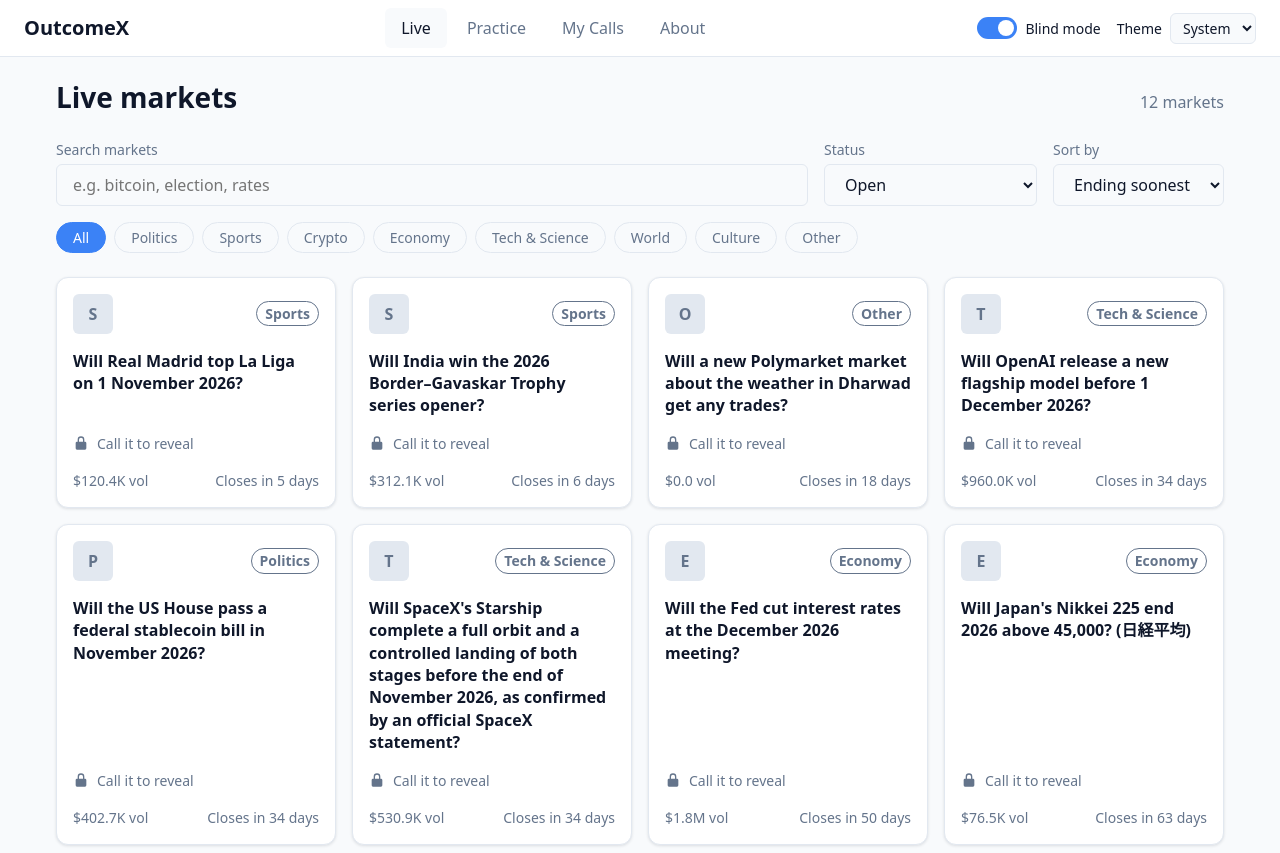
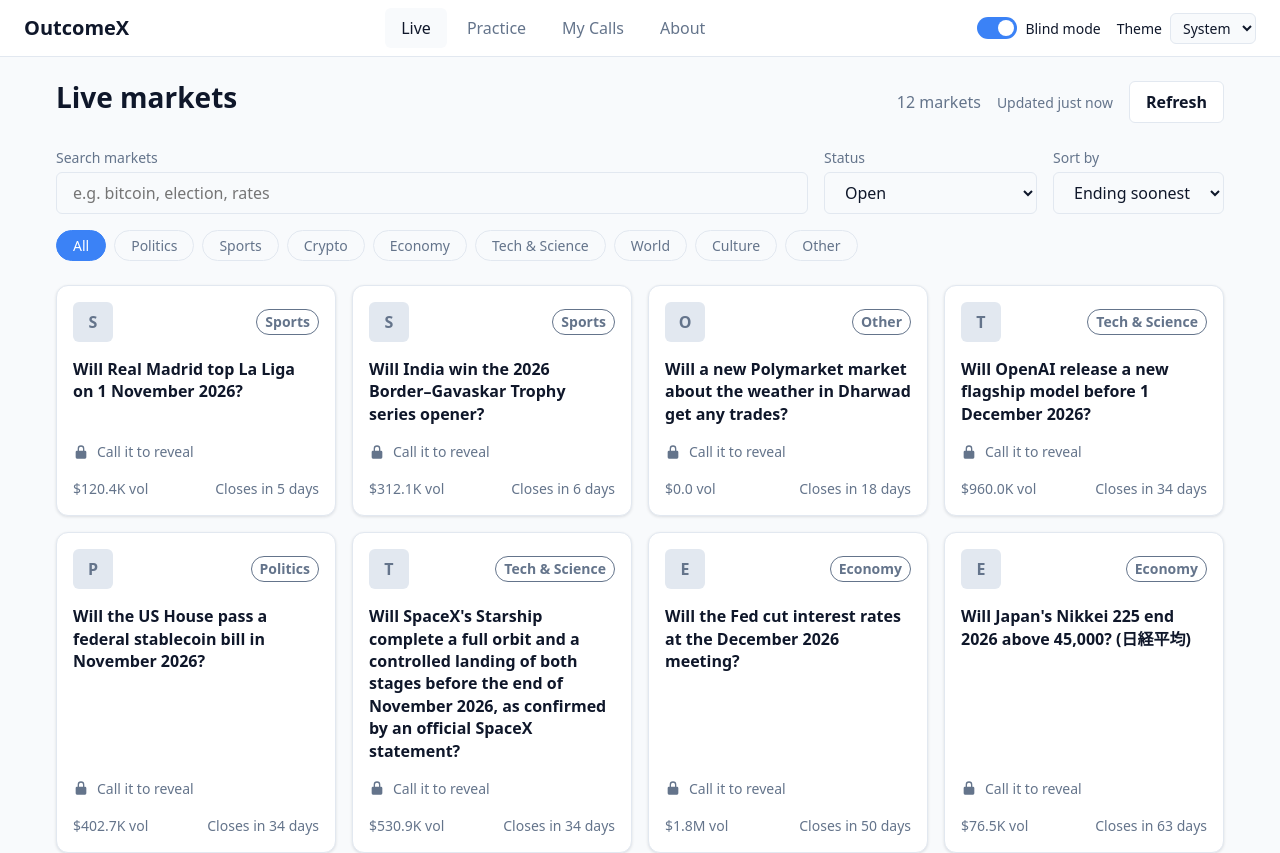
Before and after one commit to williskipsjr/outcomex, a React (Vite) app in the folder client/: page / in a window 1280 px wide. Shown: the top 853 px of the page. Built offline with nearby package versions, Linux system fonts and the light colour scheme.

Commit message:
feat(dashboard): show when markets were updated and add a Refresh button

```diff
--- a/client/src/features/dashboard/DashboardPage.css
+++ b/client/src/features/dashboard/DashboardPage.css
@@ -11,7 +11,19 @@
   margin: 0;
 }
 
-.dashboard__count {
+.dashboard__status {
+  display: flex;
+  flex-wrap: wrap;
+  align-items: center;
+  gap: var(--space-3);
+}
+
+.dashboard__count,
+.dashboard__updated {
   margin: 0;
   color: var(--color-muted);
 }
+
+.dashboard__updated {
+  font-size: var(--font-size-sm);
+}
--- a/client/src/features/dashboard/DashboardPage.jsx
+++ b/client/src/features/dashboard/DashboardPage.jsx
@@ -4,8 +4,10 @@ import Button from "../../components/Button.jsx";
 import EmptyState from "../../components/EmptyState.jsx";
 import ErrorState from "../../components/ErrorState.jsx";
 import Skeleton from "../../components/Skeleton.jsx";
+import useNow from "../../hooks/useNow.js";
 import useRequest from "../../hooks/useRequest.js";
 import { getErrorMessage } from "../../lib/errorMessages.js";
+import { formatTimeAgo } from "../../lib/format.js";
 import { applyView } from "../../lib/filters.js";
 import { parseViewParams, toSearchParams } from "../../lib/viewParams.js";
 import useSettings from "../settings/useSettings.js";
@@ -19,9 +21,14 @@ import "./DashboardPage.css";
 const SKELETON_COUNT = 8;
 
 export default function DashboardPage() {
-  const { status, data: markets, error, run, retry } = useRequest();
+  const { status, data: markets, meta, error, run, retry } = useRequest();
   const { blindMode } = useSettings();
   const [searchParams, setSearchParams] = useSearchParams();
+  const now = useNow();
+
+  function loadMarkets() {
+    run((signal) => loadSampleMarkets(signal));
+  }
 
   useEffect(() => {
     run((signal) => loadSampleMarkets(signal));
@@ -115,9 +122,16 @@ export default function DashboardPage() {
       <header className="dashboard__header">
         <h1>Live markets</h1>
         {markets && (
-          <p className="dashboard__count" aria-live="polite">
-            {visibleMarkets.length} {visibleMarkets.length === 1 ? "market" : "markets"}
-          </p>
+          <div className="dashboard__status">
+            <p className="dashboard__count" aria-live="polite">
+              {visibleMarkets.length} {visibleMarkets.length === 1 ? "market" : "markets"}
+            </p>
+            {meta && <p className="dashboard__updated">Updated {formatTimeAgo(meta.fetchedAt, now)}</p>}
+            {/* Old cards stay on screen while this reloads (useRequest keeps data) */}
+            <Button variant="secondary" loading={status === "loading"} onClick={loadMarkets}>
+              Refresh
+            </Button>
+          </div>
         )}
       </header>
       <DashboardControls
```
